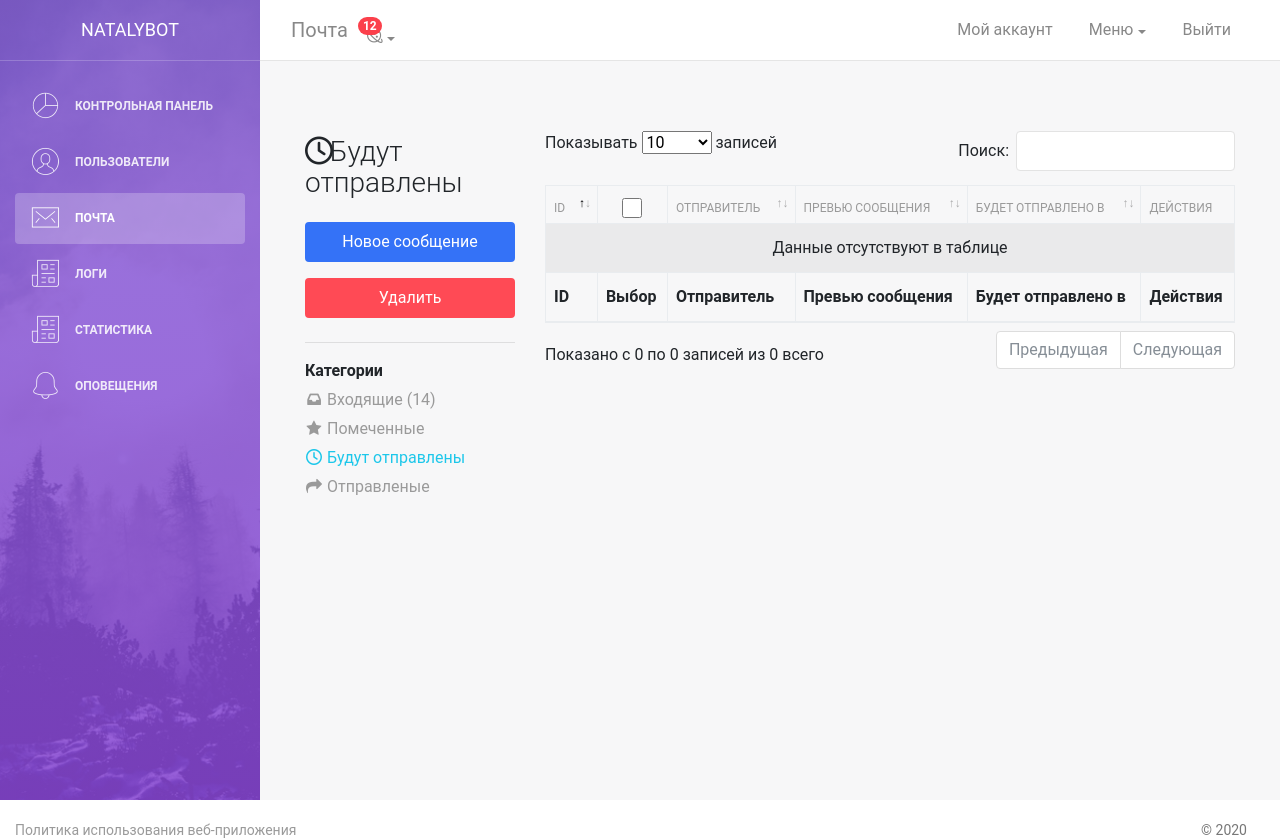
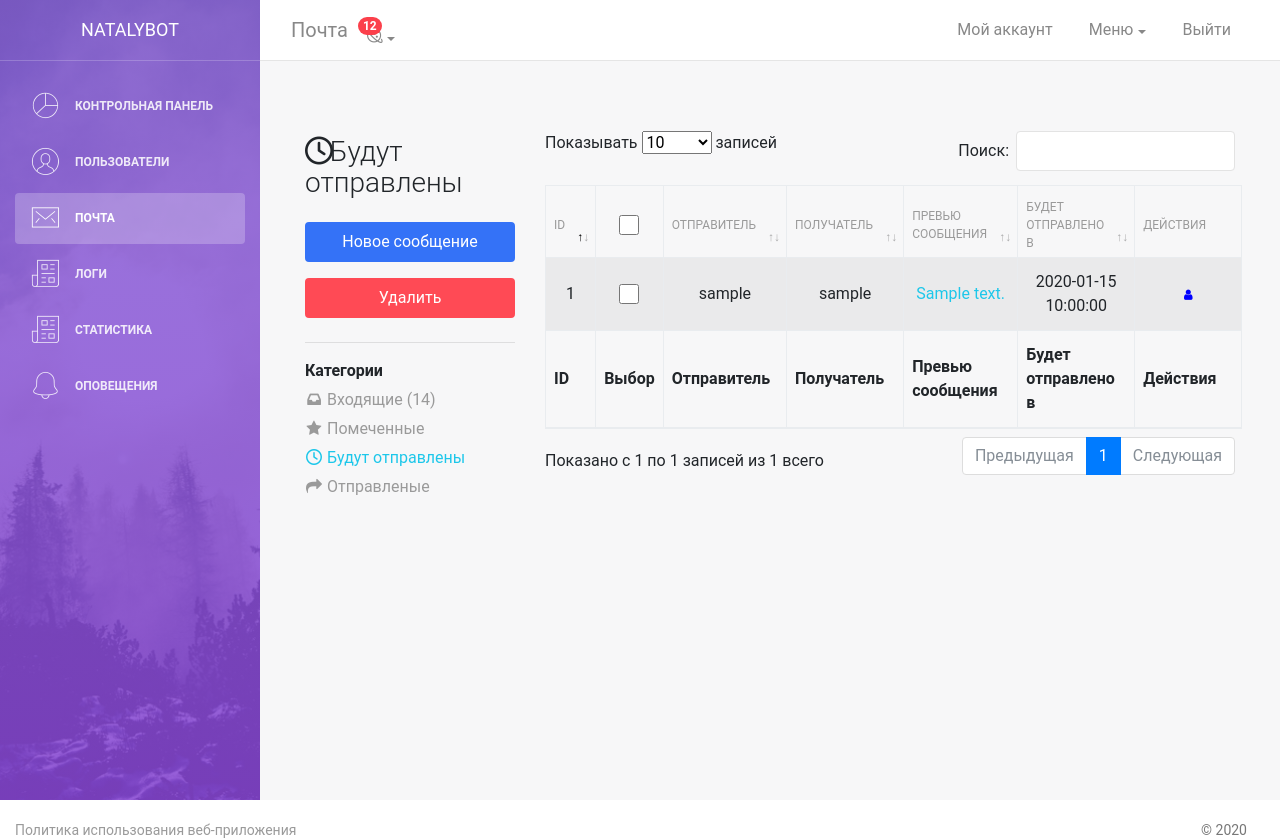
Before and after one commit to aKondratyuk/NatalyBot, a Flask app: page /mail/future in a window 1280 px wide. Shown: the top 840 px of the page. Run offline with Flask 2, Linux system fonts and the light colour scheme; a user stored in the database is signed in; tables that the repository leaves empty hold one stand-in row (values such as "Sample post"); some libraries are stand-ins or nearby versions.

Commit message:
Added table for future messages

```diff
--- a/main.py
+++ b/main.py
@@ -512,7 +512,27 @@ def mail_star():
 @app.route('/mail/future', methods=['GET', 'POST'])
 @login_required
 def mail_future():
-    return render_template('mail_future.html')
+    future_messages = db_get_rows_2([Messages.profile_id, ChatSessions.profile_id, Texts.text, Messages.send_time], [
+        Messages.delay == 1,
+        ChatSessions.chat_id == Messages.chat_id,
+        Messages.profile_id != ChatSessions.profile_id,
+        Messages.text_id == Texts.text_id
+    ])
+
+    nickname_of_sender = db_get_rows_2([ProfileDescription.nickname], [
+        Messages.delay == 1,
+        Messages.profile_id == ProfileDescription.profile_id
+    ])
+
+    nickname_of_receiver = db_get_rows_2([ProfileDescription.nickname], [
+        Messages.delay == 1,
+        ChatSessions.chat_id == Messages.chat_id,
+        Messages.profile_id != ChatSessions.profile_id,
+        ChatSessions.profile_id == ProfileDescription.profile_id
+    ])
+    return render_template('mail_future.html', future_messages=future_messages,
+                           nickname_of_sender=nickname_of_sender,
+                           nickname_of_receiver=nickname_of_receiver)
 
 
 @app.route('/mail/outbox', methods=['GET', 'POST'])
--- a/templates/mail_future.html
+++ b/templates/mail_future.html
@@ -94,27 +94,34 @@
 									<th data-field="num">ID</th>
 									<th data-field="select" data-sortable="false"><input type="checkbox" id="checkall" class="checkbox" style="margin-left: auto; margin-right: auto;" /></th>
 									<th data-field="sender">Отправитель</th>
+									<th data-field="receiver">Получатель</th>
 									<th data-field="preview">Превью сообщения</th>
 									<th data-field="time">Будет отправлено в</th>
 									<th data-field="action" data-sortable="false">Действия</th>
 								</tr>
 								</thead>
 								<tbody>
-								{% for i in range(mail_list|length) %}
+								{% for i in range(future_messages|length) %}
 									<tr>
 										<td align="center">{{ i + 1 }}</td>
 										<input name="csrf_token" type="hidden" value="{{ csrf_token() }}"/>
-										<td align="center"><input value="{{ user_list[i]['login'] }}" type="checkbox"
+										<td align="center"><input value="{{ future_messages[i][0] }}" type="checkbox"
 																  class="checkbox" name="mycheckbox"></td>
-										<td align="center">{{ mail_list[i]['sender'] }}</td>
-										<td align="center">{{ mail_list[i]['preview'] }}</td>
-										<td align="center">{{ mail_list[i]['future_time'] }}</td>
+										<td align="center">{{ nickname_of_sender[i][0] }}</td>
+										<td align="center">{{ nickname_of_receiver[i][0] }}</td>
+										<td align="center"><a href="{{ url_for('dialogue_profile',
+															  sender=future_messages[i][0],
+                                                        	  receiver=future_messages[i][1]) }}">
+															  {{ future_messages[i][2][:40] }}
+															</a>
+										</td>
+										<td align="center">{{ future_messages[i][3] }}</td>
 										<td class="td-actions" align="center">
 											<a rel="tooltip"
 											   title="Просмотреть профиль"
 											   class="btn-sm table-action view"
 											   style="color: blue;"
-											   href="https://www.natashaclub.com/{{ mail_list[i]['sender'] }}">
+											   href="https://www.natashaclub.com/{{ future_messages[i][1] }}">
 												<i class="fa fa-user"></i>
 											</a>
 										</td>
@@ -126,6 +133,7 @@
 									<th>ID</th>
 									<th>Выбор</th>
 									<th>Отправитель</th>
+									<th>Получатель</th>
 									<th>Превью сообщения</th>
 									<th>Будет отправлено в</th>
 									<th>Действия</th>
```
